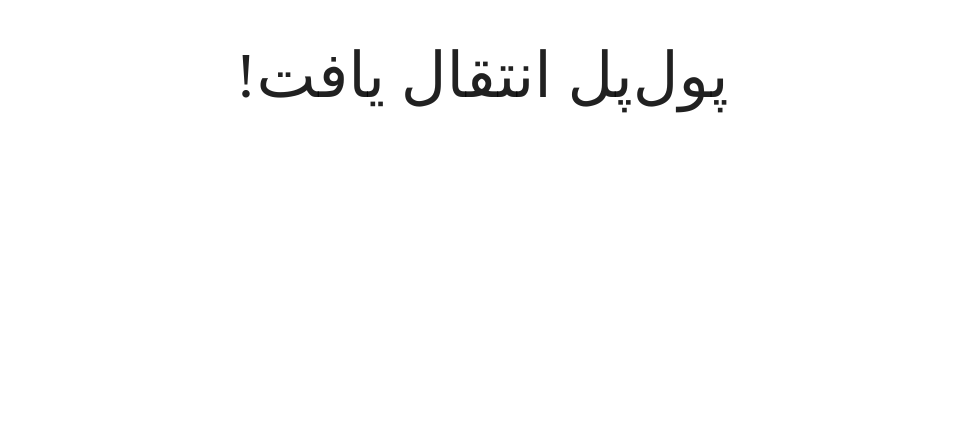
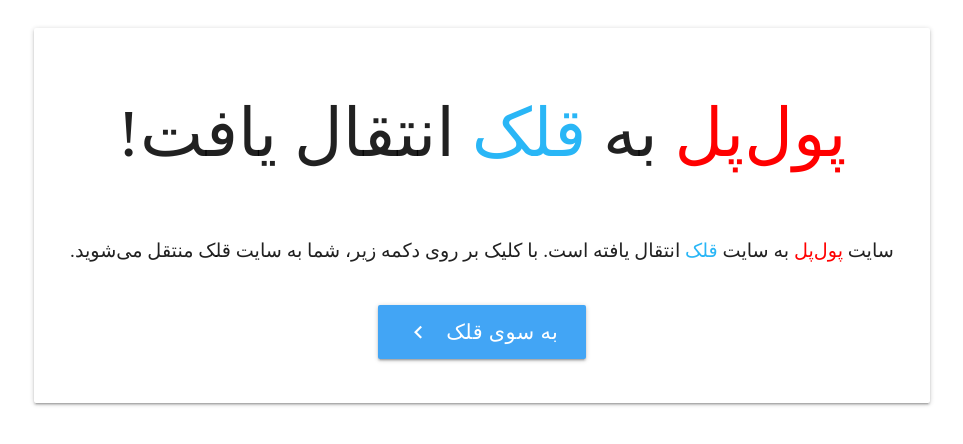
Before and after one commit to Qolak/Poolpol.com-Redirect, a plain HTML site: page index.html in a window 1280 px wide. Shown: the whole page, without its empty margins (158-1121 px from the left). Drawn offline with nearby package versions, Linux system fonts and the light colour scheme; a small style sheet from the web is missing.

Commit message:
Added button which redirects page to qolak.com Added Material Icons Fixed positioning on card-panel and fonts Fixed Colors for spans

```diff
--- a/css/poolpol.css
+++ b/css/poolpol.css
@@ -1,6 +1,31 @@
 @import url(http://awebfont.ir/css?id=1116&mode=wletso);
 
-body {
+html {
 	direction: rtl;
 	font-family: 'B Yekan';
+	font-size: 16px;
 }
+
+.redify {
+	color: red;
+}
+
+.bluify {
+	color: #29B6F6;
+}
+
+.q-info {
+	font-size: 1.2rem;
+}
+
+.container {
+	margin-left: auto;
+	margin-right: auto;
+	display: block;
+	position: relative;
+	top: 20px;
+}
+
+.q-navigate {
+	font-size: 1.3rem;
+}
--- a/index.html
+++ b/index.html
@@ -4,18 +4,33 @@
 	<meta charset="utf-8">
 	<meta http-equiv="X-UA-Compatible" content="IE=edge">
 	<title>پول‌پل به قلک انتقال یافته است</title>
-	  <!-- Compiled and minified CSS -->
+	<!-- Compiled and minified CSS -->
   	<link rel="stylesheet" href="https://cdnjs.cloudflare.com/ajax/libs/materialize/0.97.1/css/materialize.min.css">
   	<link rel="stylesheet" href="css/poolpol.css">
+
+  	<!-- Google's Material Icons -->
+  	<link href="https://fonts.googleapis.com/icon?family=Material+Icons" rel="stylesheet">
 
   	<!-- Compiled and minified JavaScript -->
   	<script src="https://cdnjs.cloudflare.com/ajax/libs/materialize/0.97.1/js/materialize.min.js"></script>
 </head>
 <body>
-	<div class="container center">
+	<div class="container center card-panel">
 		<div class="row">
 			<div class="col s12 m12 l12">
-				<h1>پول‌پل انتقال یافت!</h1>
+				<h1><span class="redify">پول‌پل</span> به <span class="bluify">قلک</span> انتقال یافت!</h1>
+			</div>
+		</div>
+		<div class="row">
+			<div class="col s12 m12 l12">
+				<p class="q-info">
+					سایت <span class="redify">پول‌پل</span> به سایت <span class="bluify">قلک</span> انتقال یافته است. با کلیک بر روی دکمه زیر، شما به سایت قلک منتقل می‌شوید.
+				</p>
+			</div>
+		</div>
+		<div class="row">
+			<div class="col s12 m12 l12">
+				<a class="btn btn-large waves-effect waves-light blue lighten-1 q-navigate" href="http://qolak.com">به سوی قلک <i class="large material-icons left">navigate_before</i></a>
 			</div>
 		</div>
 	</div>
```
